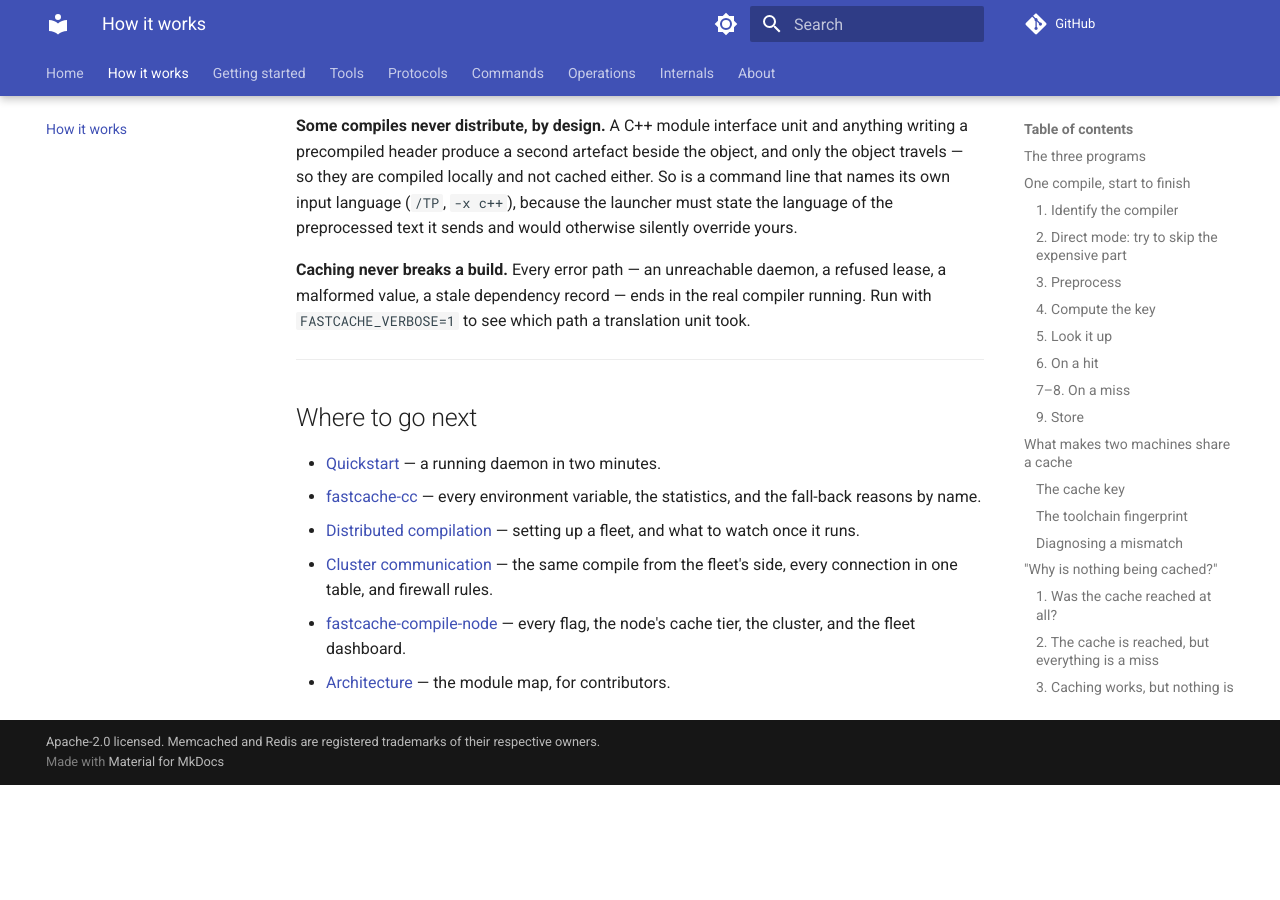
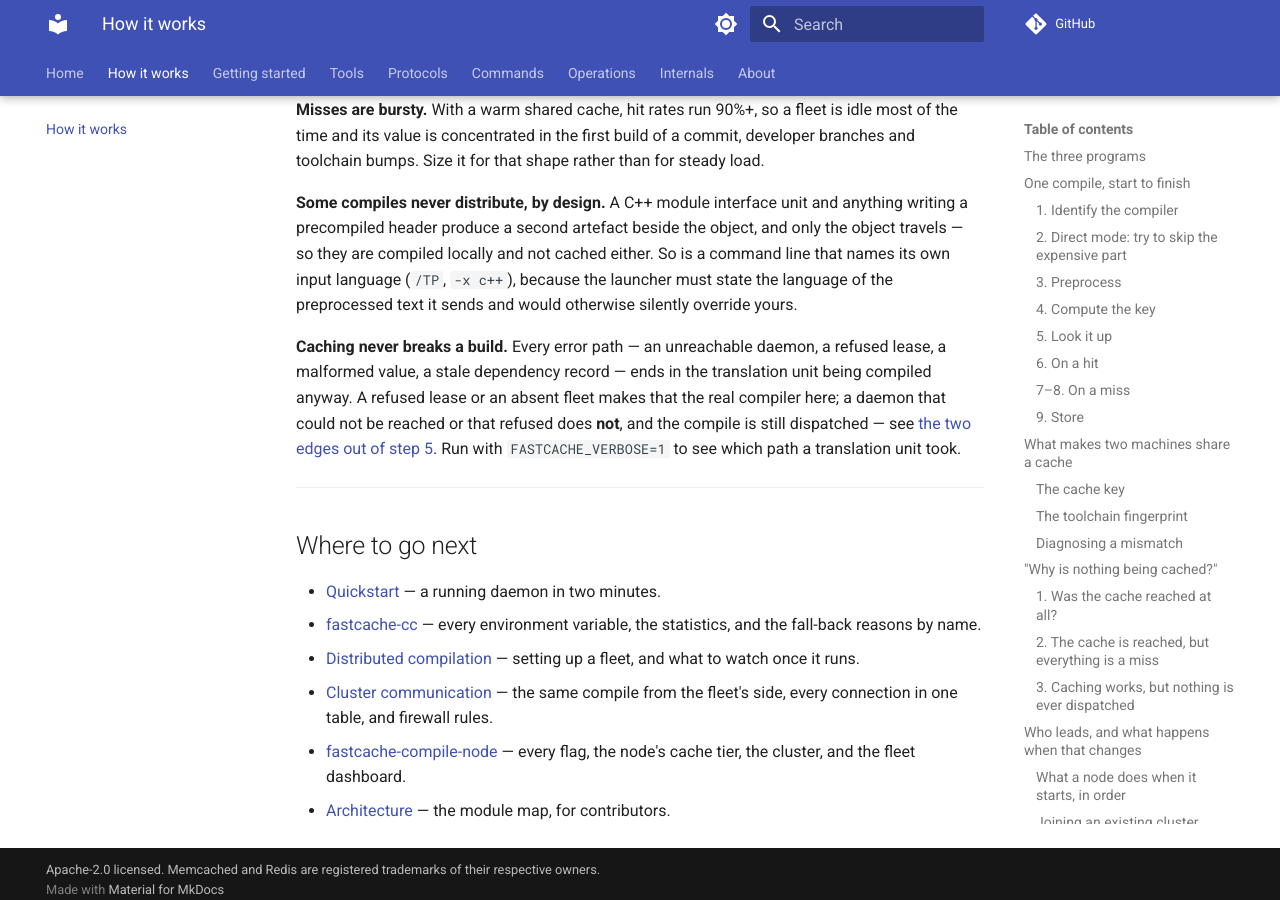
Before and after one commit to LASTRADA-Software/fastcached, an MkDocs documentation site: the page built from docs/how-it-works.md, in a window 1280 px wide and 900 px high, scrolled down 14368 px. Built offline with MkDocs 1.6.1 and Material for MkDocs 9.7.7, drawn with Linux system fonts in a browser that asks for light colours; comment, search, counter and statistics services are not loaded; before the commit the page ends 15153 px from its top, so only the background shows below that; some of the changed text lies outside the part shown.

Commit message:
docs: the reason an unreachable cache reports is not the one the docs name
Two findings from the correctness gate, both in the operator-facing half.

`how-it-works.md` promised that every error path "ends in the real compiler
running", which this branch is precisely what makes false, and which contradicted
the paragraph the same branch adds thirty lines earlier. It now says the
translation unit is compiled anyway, separates the cases where that means the local
compiler from the ones that dispatch, and links the step it describes.

`connect failed` is a fall-back reason the launcher does not emit and has not for
some time -- it survives only as fixture data in `Stats_test.cpp` -- yet both pages
put it in a worked `--show-stats` example and `fastcache-cc.md` gave it a table row
of its own, describing it as what an unreachable `FASTCACHE_ADDR` looks like. That
is the exact scenario this branch exists for: an operator whose fleet had the #236
outage reads the diagnosis section, greps their own stats for the string it names,
and finds nothing. The real reason is `fetch exchange failed`, which the table
already documented one row down, so the phantom row is deleted rather than reworded
and both examples now print what the launcher actually writes.

The `connect failed` at `fastcache-cc.md:136` is left alone deliberately: that one
is prose about `CompileCache.cmake`'s configure-time probe, not a launcher reason
string.

The diagnosis bullet also gains the half this branch adds -- a build can now report
100% `unavailable` and still have been fast, because the compiles were dispatched.
Reading the old bullet after this change would have an operator chasing a slowdown
that did not happen.

Docs only.

Refs #236

Signed-off-by: Christian Parpart <christian@parpart.family>

```diff
--- a/docs/how-it-works.md
+++ b/docs/how-it-works.md
@@ -343,8 +343,10 @@
   non-empty. `FASTCACHE_ADDR` has a default (`127.0.0.1:6674`), so in practice it
   is the two roots that are missing — and if you are using this project's own
   CMake module, it sets them for you.
-- **`connect failed`.** Nothing is listening at that address. Start the daemon or
-  the node.
+- **`fetch exchange failed`.** Nothing answered at that address — usually nothing
+  is listening. Start the daemon or the node. Note that this is a report about the
+  *cache*: the compiles themselves were still dispatched if `FASTCACHE_SCHEDULER`
+  names a fleet, so a build can show 100% `unavailable` and still have been fast.
 
 ### 2. The cache is reached, but everything is a miss
 
@@ -554,9 +556,12 @@
 otherwise silently override yours.
 
 **Caching never breaks a build.** Every error path — an unreachable daemon, a
-refused lease, a malformed value, a stale dependency record — ends in the real
-compiler running. Run with `FASTCACHE_VERBOSE=1` to see which path a translation
-unit took.
+refused lease, a malformed value, a stale dependency record — ends in the
+translation unit being compiled anyway. A refused lease or an absent fleet makes
+that the real compiler here; a daemon that could not be reached or that refused
+does **not**, and the compile is still dispatched — see
+[the two edges out of step 5](#one-compile-start-to-finish). Run with
+`FASTCACHE_VERBOSE=1` to see which path a translation unit took.
 
 ---
 
```
Also changed, not shown: other parts of docs/how-it-works.md (+1 -1 lines), docs/tools/fastcache-cc.md (+1 -2 lines).
